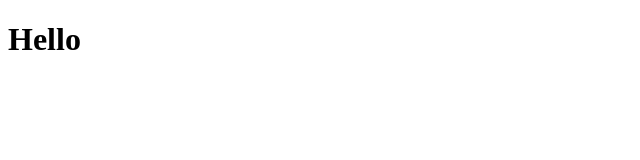
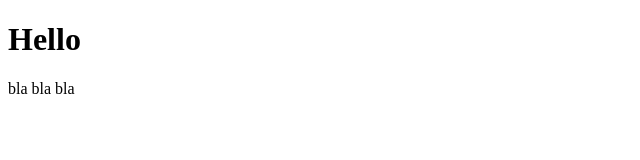
Before and after one commit to cdg-151617/cdg-151617.github.io, a plain HTML site: page index.html in a window 1280 px wide. Shown: the full height of the page, 0-640 px from the left. Drawn offline with Linux system fonts and the light colour scheme.

Commit message:
Initial commit

```diff
--- a/index.html
+++ b/index.html
@@ -2,6 +2,9 @@
 <html>
     <body>
         <h1>Hello</h1>
+        <p>
+            bla bla bla
+        </p>
 
     </body>
 </html>
```
